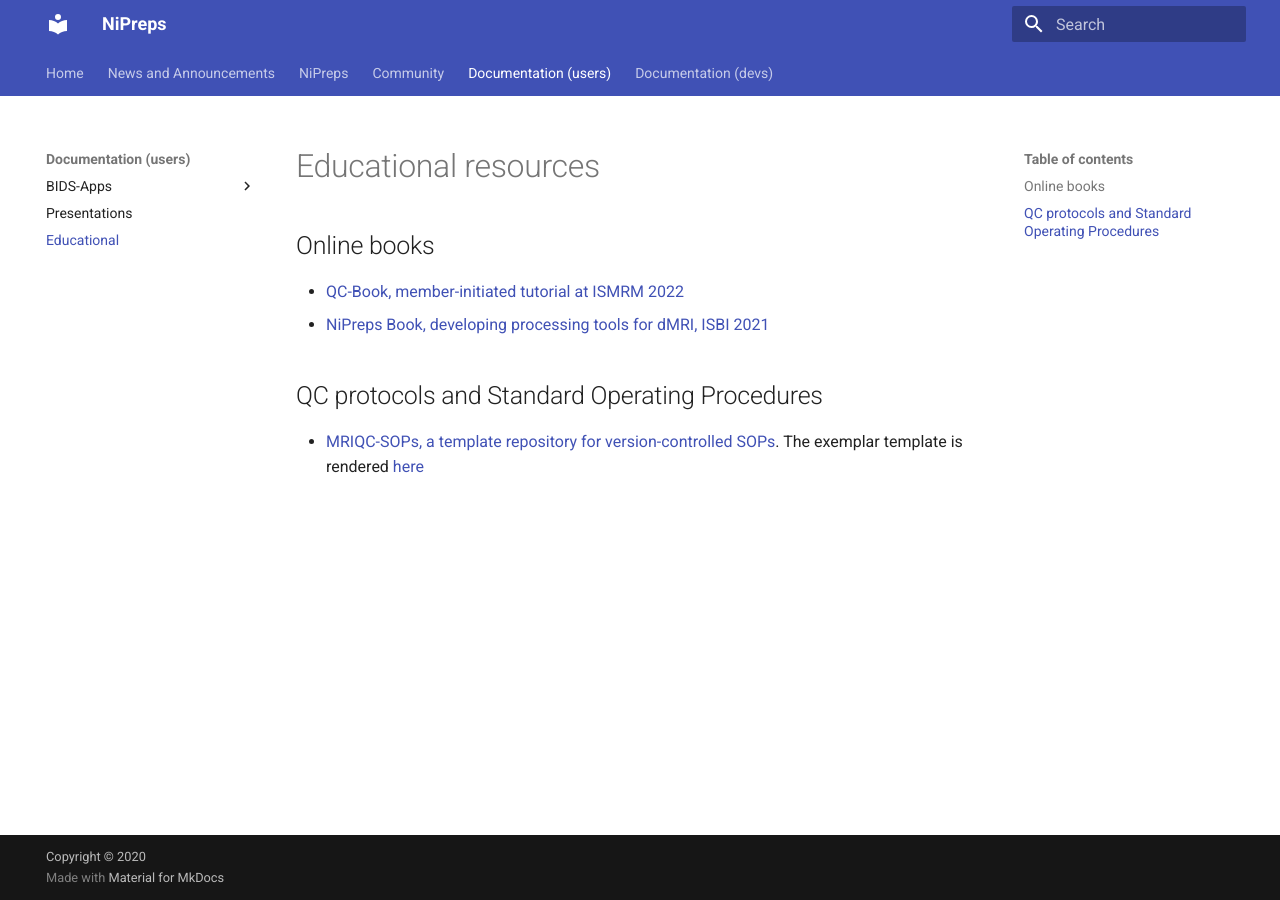
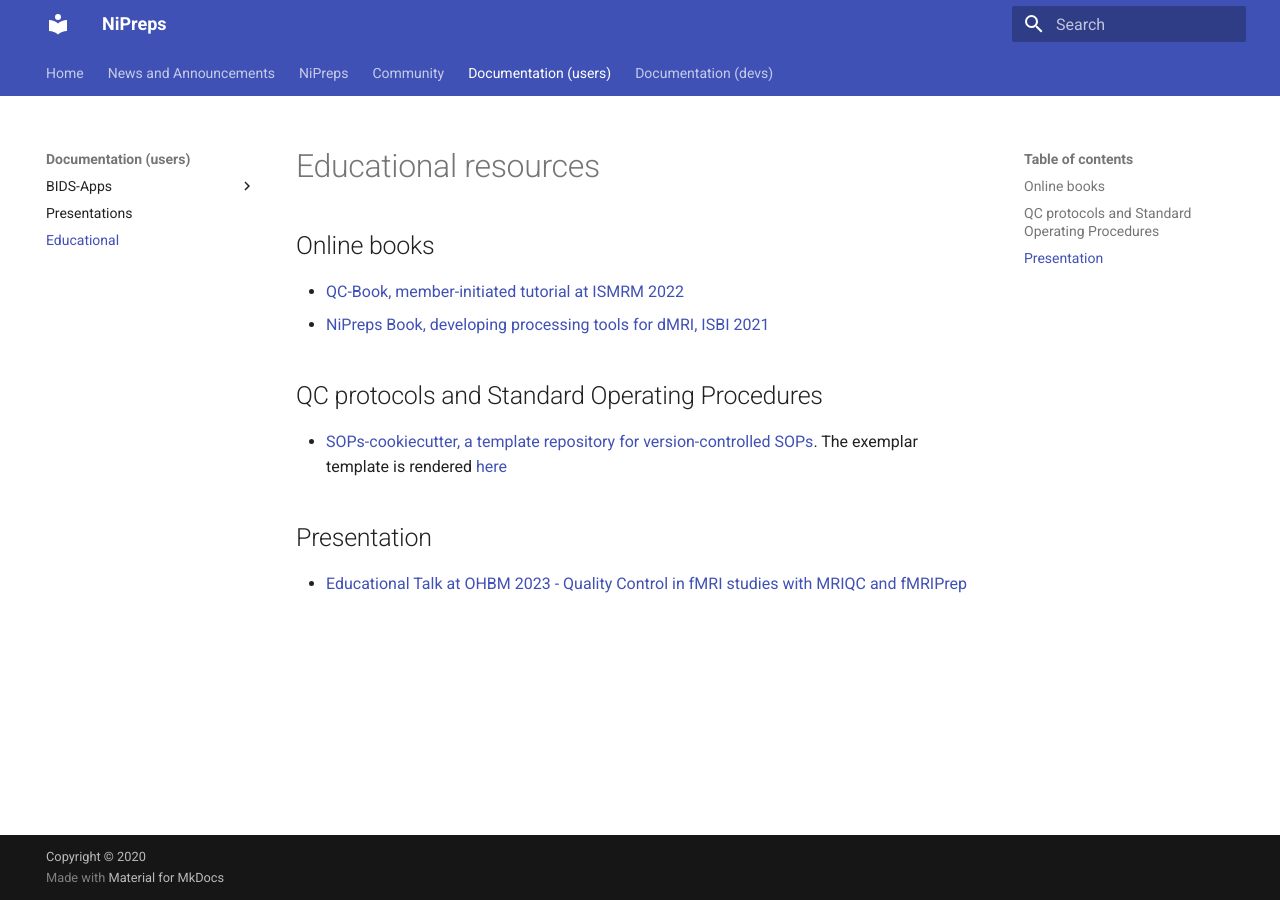
Before and after one commit to nipreps/nipreps.github.io, an MkDocs documentation site: the page built from docs/users/educational.md, in a window 1280 px wide. Built offline with MkDocs 1.6.1 and Material for MkDocs 9.7.7, drawn with Linux system fonts in a browser that asks for light colours.

Commit message:
enh: add QC educational session OHBM23

```diff
--- a/docs/users/educational.md
+++ b/docs/users/educational.md
@@ -7,4 +7,7 @@
 
 ## QC protocols and Standard Operating Procedures
 
-- [MRIQC-SOPs, a template repository for version-controlled SOPs](https://github.com/mriqc-sops). The exemplar template is rendered [here](../../mriqc-sops)
+- [SOPs-cookiecutter, a template repository for version-controlled SOPs](https//github.com/nipreps/sops-cookiecutter). The exemplar template is rendered [here](../../mriqc-sops)
+
+## Presentation
+- [Educational Talk at OHBM 2023 - Quality Control in fMRI studies with MRIQC and fMRIPrep](../../assets/OHBM2023/QCTalkOHBM23CelineProvins.pdf)
```
Also changed, not shown: 1 other file.
